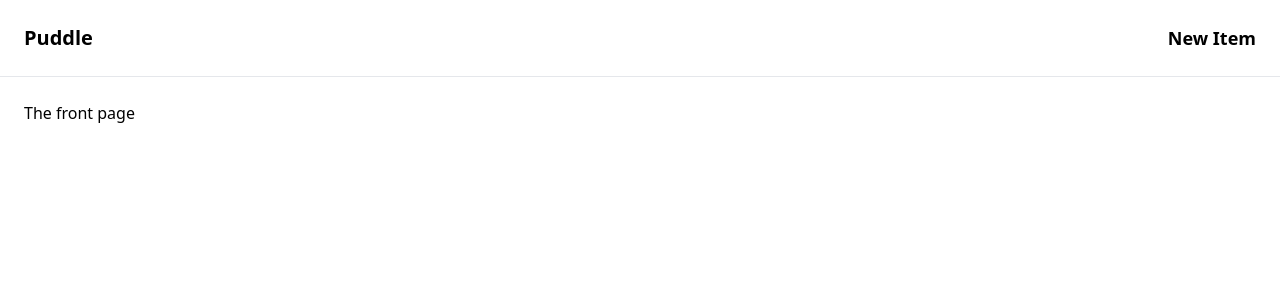
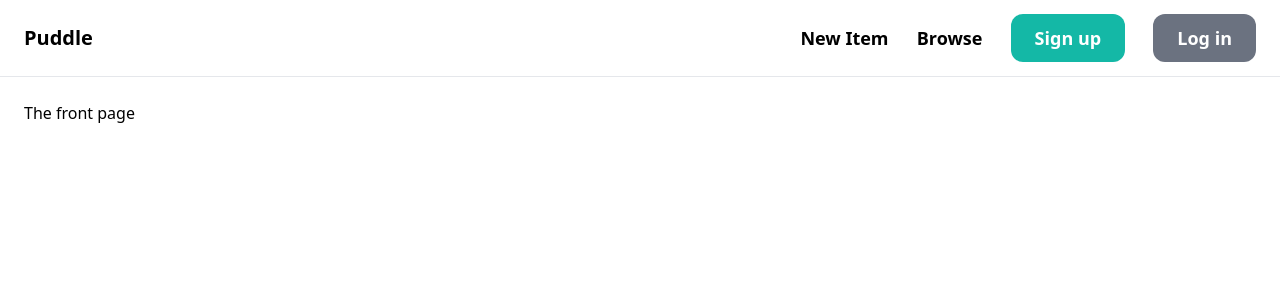
Before and after one commit to Lorraineken/Puddle, a Django app: page / in a window 1280 px wide. Shown: the top 300 px of the page. Run offline with Django 4.2, Linux system fonts and the light colour scheme; some libraries are stand-ins or nearby versions.

Commit message:
Added Browse, signup and login buttons

```diff
--- a/puddle/core/templates/core/base.html
+++ b/puddle/core/templates/core/base.html
@@ -16,6 +16,9 @@
 
             <div class="space-x-6">
                 <a href="#" class="text-lg font-semibold hover:text-gray-500">New Item</a>
+                <a href="#" class="text-lg font-semibold hover:text-gray-500">Browse</a>
+                <a href="#" class="px-6 py-3 text-lg font-semibold bg-teal-500 text-white rounded-xl hover:bg-teal-700 ">Sign up</a>
+                <a href="#" class="px-6 py-3 text-lg font-semibold bg-gray-500 text-white rounded-xl hover:bg-gray-700 ">Log in</a>
             </div>
         </nav>
         <div class="px-6 py-6">
```
